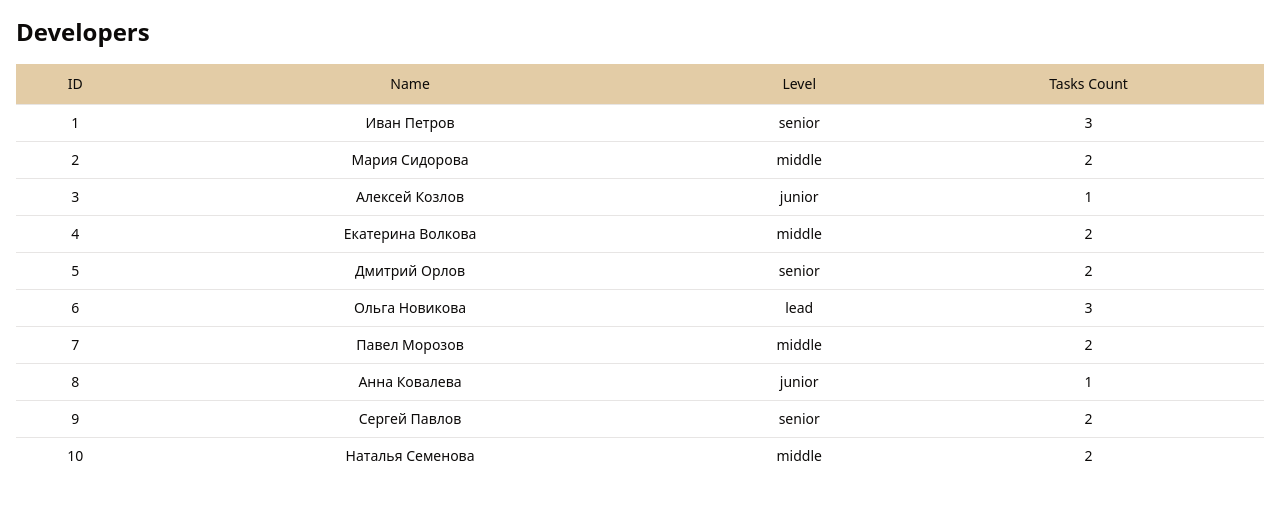
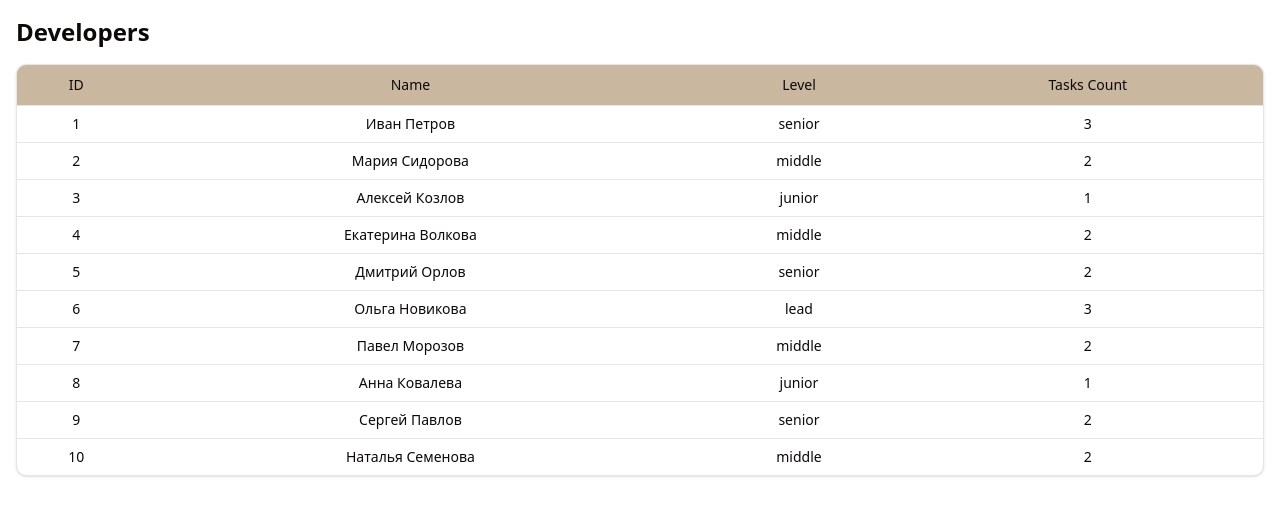
Before and after one commit to nemislimus/test-task-table, a React (Vite) app: page / in a window 1280 px wide. Shown: the top 516 px of the page. Built offline with nearby package versions, Linux system fonts and the light colour scheme.

Commit message:
add table component border

```diff
--- a/src/DevTaskTable.tsx
+++ b/src/DevTaskTable.tsx
@@ -21,6 +21,7 @@ export const DevTaskTable = () => {
             </h2>
 
             {currentView === 'developers' && (
+                <div className="border border-stone-200 rounded-lg shadow-sm bg-white overflow-hidden">
                     <DynamicTable
                         columns={['ID', 'Name', 'Level', 'Tasks Count']}
                         data={developers.map(dev => ({
@@ -28,25 +29,28 @@ export const DevTaskTable = () => {
                             values: [dev.id, dev.name, dev.skillLevel, dev.tasks.length.toString()]
                         }))}
                         onRowClick={(id) => selectDeveloper(developers.find(d => d.id === id)!)}
-                    bgColor="#e3cca6"
+                        bgColor="#c9b79f"
                     />
+                </div>
             )}
 
             {currentView === 'tasks' && selectedDeveloper && (
+                <div className="border border-stone-200 rounded-lg shadow-sm bg-white overflow-hidden">
                     <DynamicTable
-                    columns={['ID', 'Title', 'Description', 'Preority', 'Status']}
+                        columns={['ID', 'Title', 'Description', 'Priority', 'Status']} // Исправил опечатку "Preority"
                         data={selectedDeveloper.tasks.map(task => ({
                             id: task.id,
                             values: [task.id, task.title, task.description, task.priority, task.status]
                         }))}
-                    bgColor="#e3cca6"
+                        bgColor="#ffb759"
                     />
+                </div>
             )}
 
             {/* Кнопка назад под таблицей */}
             {currentView === 'tasks' && (
                 <Button onClick={resetView} className="mt-4">
-                    ← Back to Developers
+                    Back to Developers
                 </Button>
             )}
         </div>
--- a/src/DynamicTableRow.tsx
+++ b/src/DynamicTableRow.tsx
@@ -1,7 +1,7 @@
 import {
-    TableCell,
-    TableHead,
-    TableRow,
+  TableCell,
+  TableHead,
+  TableRow,
 } from '@/components/ui/table';
 
 interface DynamicTableRowProps {
@@ -23,8 +23,11 @@ export const DynamicTableRow = ({
   return (
     <TableRow
       style={bgColor ? { backgroundColor: bgColor } : undefined}
+      className={`
+    ${onRowClick ? 'cursor-pointer hover:bg-gray-50' : ''}
+    ${isHeader ? 'rounded-t-lg' : ''}
+  `}
       onClick={onRowClick}
-      className={onRowClick ? 'cursor-pointer hover:bg-gray-50' : ''}
     >
       {items.map((item, index) =>
         isHeader ? (
```
Lines whose indentation alone changed are shown as unchanged.
